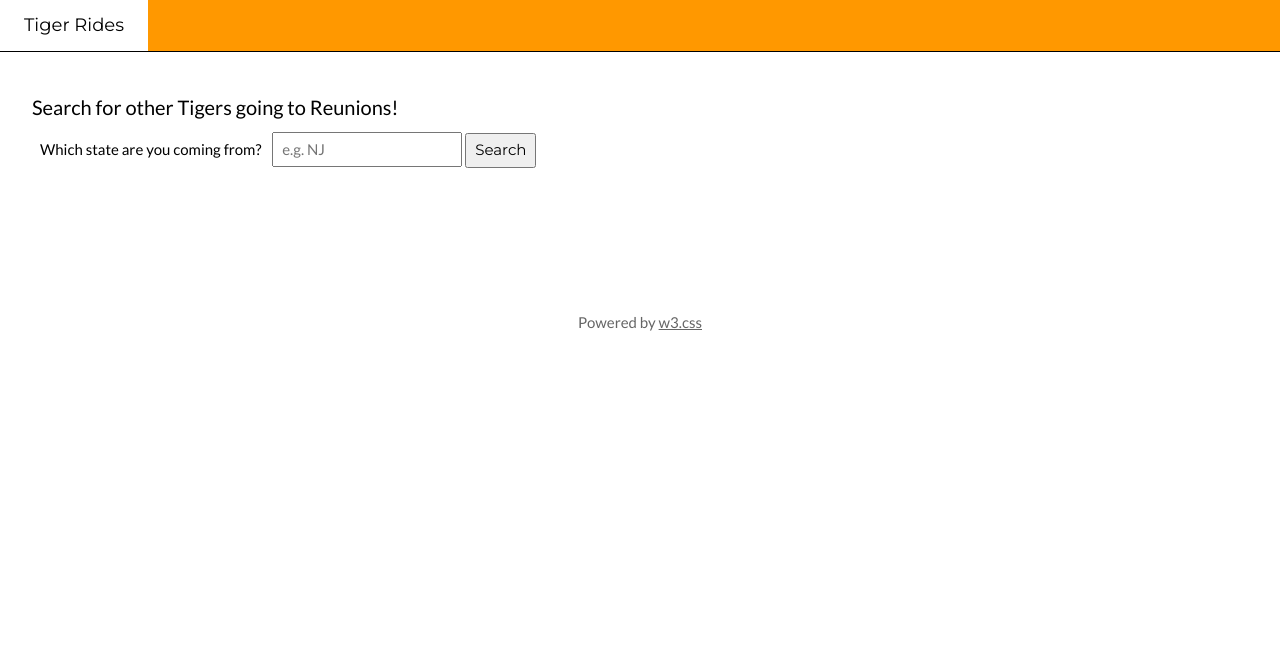
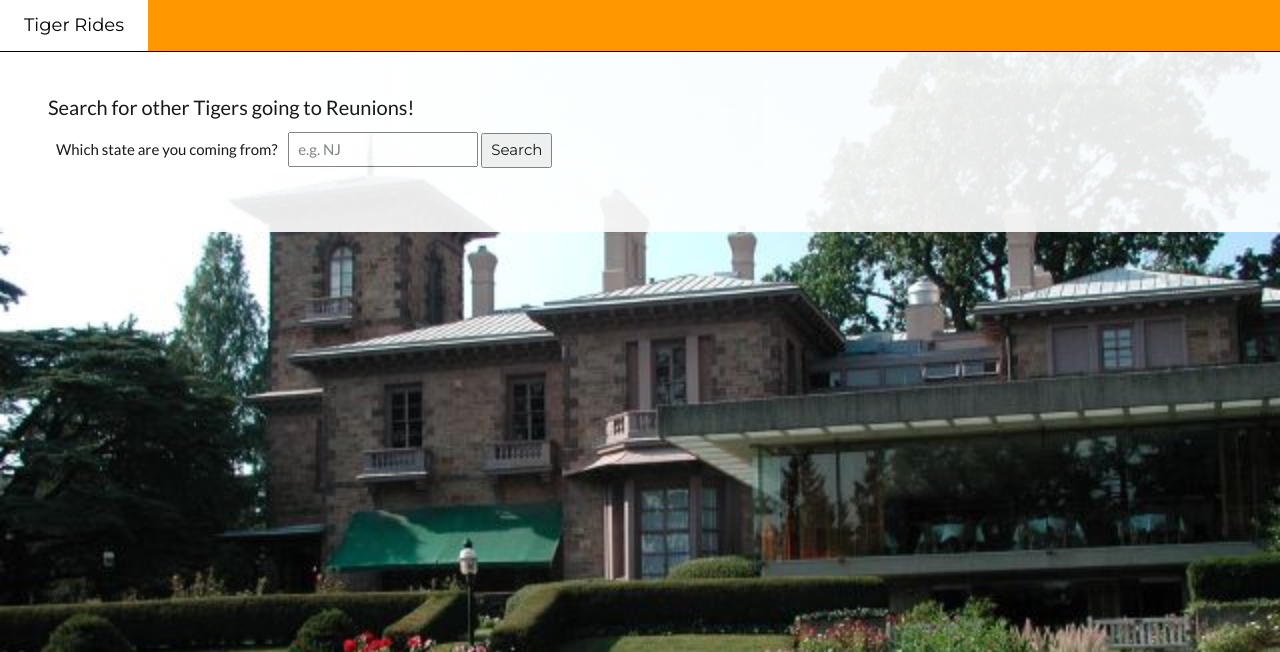
Before and after one commit to dchege711/tiger_rides, a Flask app: page / in a window 1280 px wide. Shown: the top 652 px of the page. Run offline with Flask 2, Linux system fonts and the light colour scheme; some libraries are stand-ins or nearby versions.

Commit message:
Add prospect house background image

```diff
--- a/app_handler.py
+++ b/app_handler.py
@@ -78,7 +78,6 @@ def tiger_cards(attendee_details):
 def return_navbar():
     return render_template("navigation.html")
 
-
 @app.errorhandler(404)
 def notFoundError(error):
     # This probably isn't API friendly, but ¯\_(ツ)_/¯
--- a/templates/index.html
+++ b/templates/index.html
@@ -13,6 +13,12 @@
         body,h1,h2,h3,h4,h5,h6 {font-family: "Lato", sans-serif}
         .w3-bar,h1,button {font-family: "Montserrat", sans-serif}
         .fa-anchor,.fa-coffee {font-size:200px}
+        body {
+            background-repeat: no-repeat;
+            background-blend-mode: overlay;
+            background-size: 100%;
+            background-image: url({{ url_for('static', filename='img/prospect_house.jpg') }});
+        }
     </style>
     <script>
         // Resize elements that should have matching heights
@@ -38,6 +44,8 @@
     </script>
 
     <!-- End of Navigation Bar -->
+
+    <div class="w3-container w3-white" style="opacity:0.9">
 
         <!-- Padded element to make sure that the navigation bar never covers
         the first element that has text. See the script in the header for info -->
@@ -104,10 +112,7 @@
         </div>
         <!-- End of Second Grid-->
 
-    <!-- Footer -->
-    <footer class="w3-container w3-padding-64 w3-center w3-opacity">
-     <p>Powered by <a href="https://www.w3schools.com/w3css/default.asp" target="_blank">w3.css</a></p>
-    </footer>
+    </div>
 
     <script>
     function toggleMenuOnSmallScreens() {
```
Also changed, not shown: static/img/prospect_house.jpg (added). Lines whose indentation alone changed are shown as unchanged.
